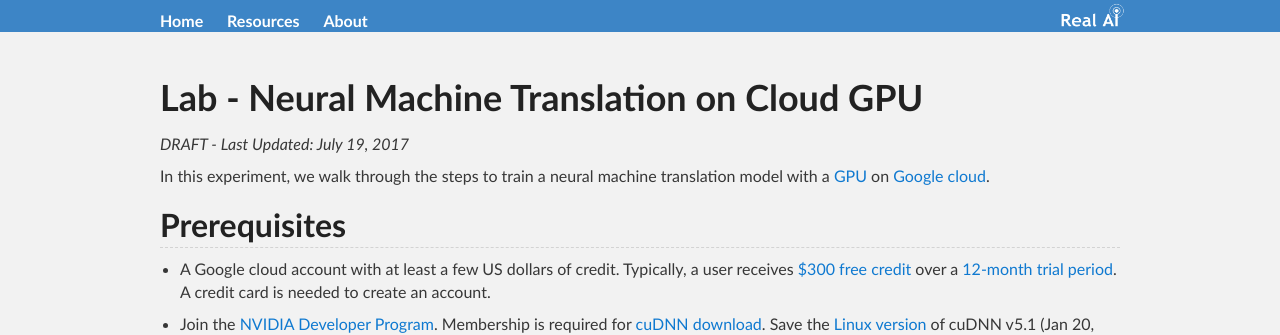
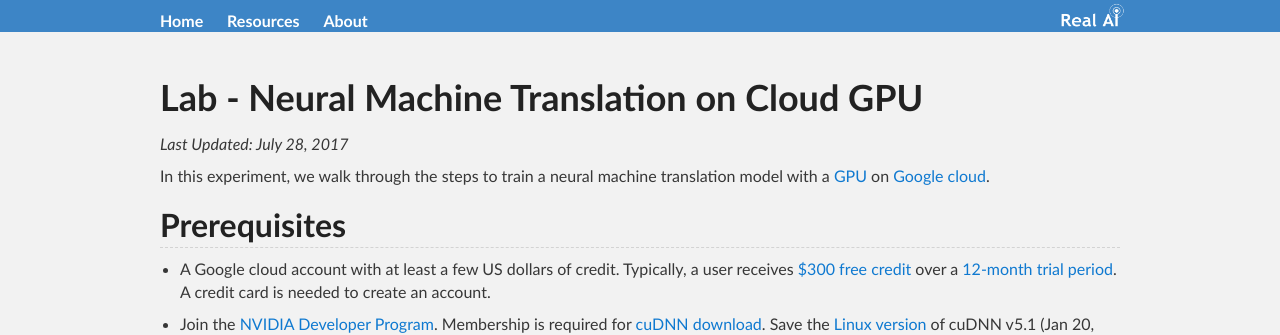
Before and after one commit to Tonywuhk/realai.org, a Jekyll site: the page built from course/GCE/gpu-tf-nmt.md, in a window 1280 px wide and 900 px high. Shown: the top 335 px of the window. Built offline with Jekyll 4.4.1, drawn with Linux system fonts in a browser that asks for light colours; our own code applies the rules of GitHub Pages for plain Markdown files; the repository's description, which GitHub fills in, is left out.

Commit message:
Add course/GCE/gpu-tf-nmt.md

```diff
--- a/course/tpu-tf-nmt.md
+++ b/course/GCE/gpu-tf-nmt.md
@@ -1,9 +1,9 @@
 ---
-permalink: /course/tpu-tf-nmt/
+permalink: /course/GCE/gpu-tf-nmt/
 ---
 # Lab - Neural Machine Translation on Cloud GPU
 
-*DRAFT - Last Updated: July 19, 2017*
+*Last Updated: July 28, 2017*
 
 In this experiment, we walk through the steps to train a neural machine translation model with a [GPU](https://en.wikipedia.org/wiki/Graphics_processing_unit) on [Google cloud](https://cloud.google.com/).
 
```
Also changed, not shown: course/GCE/README.md (+1 -0 lines).
